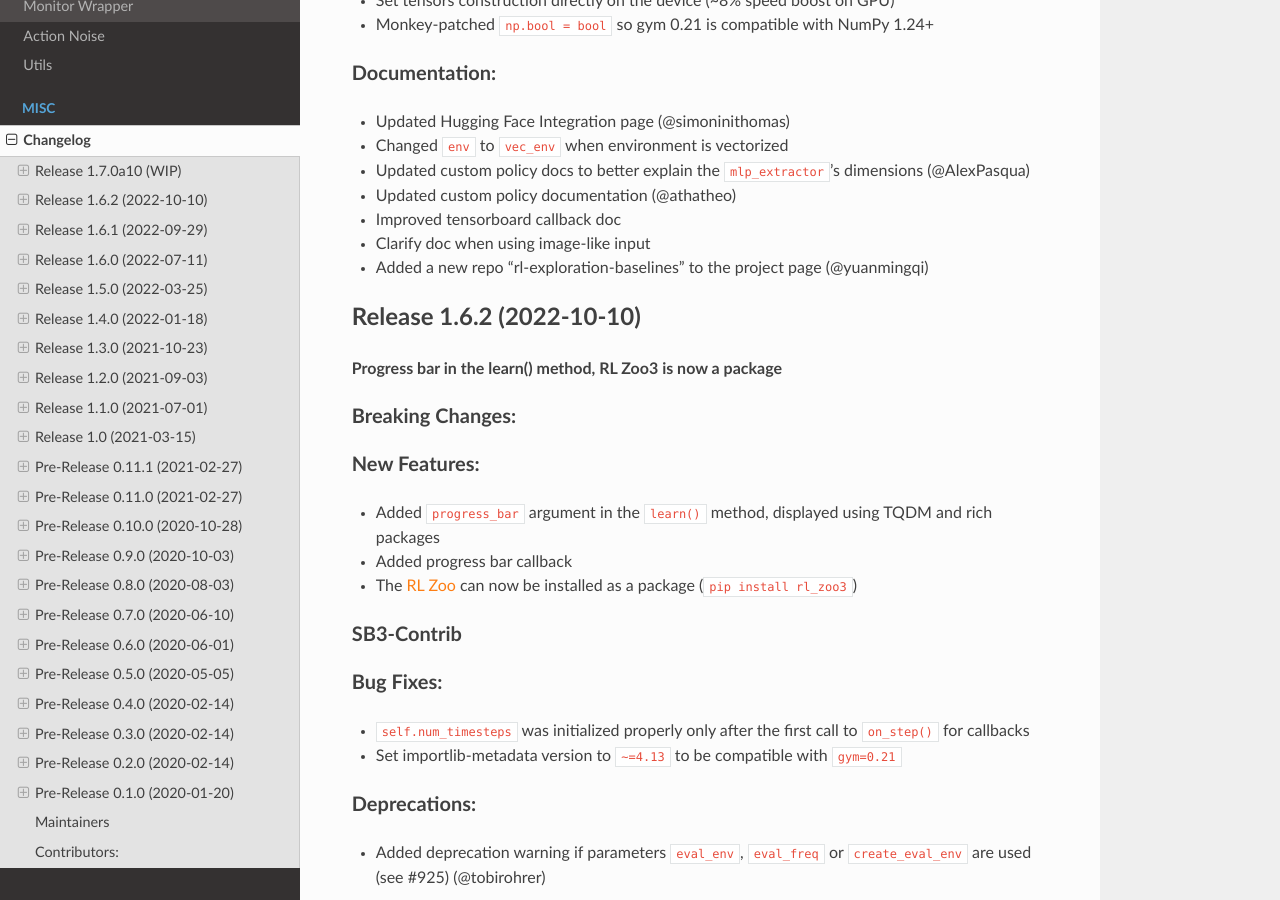
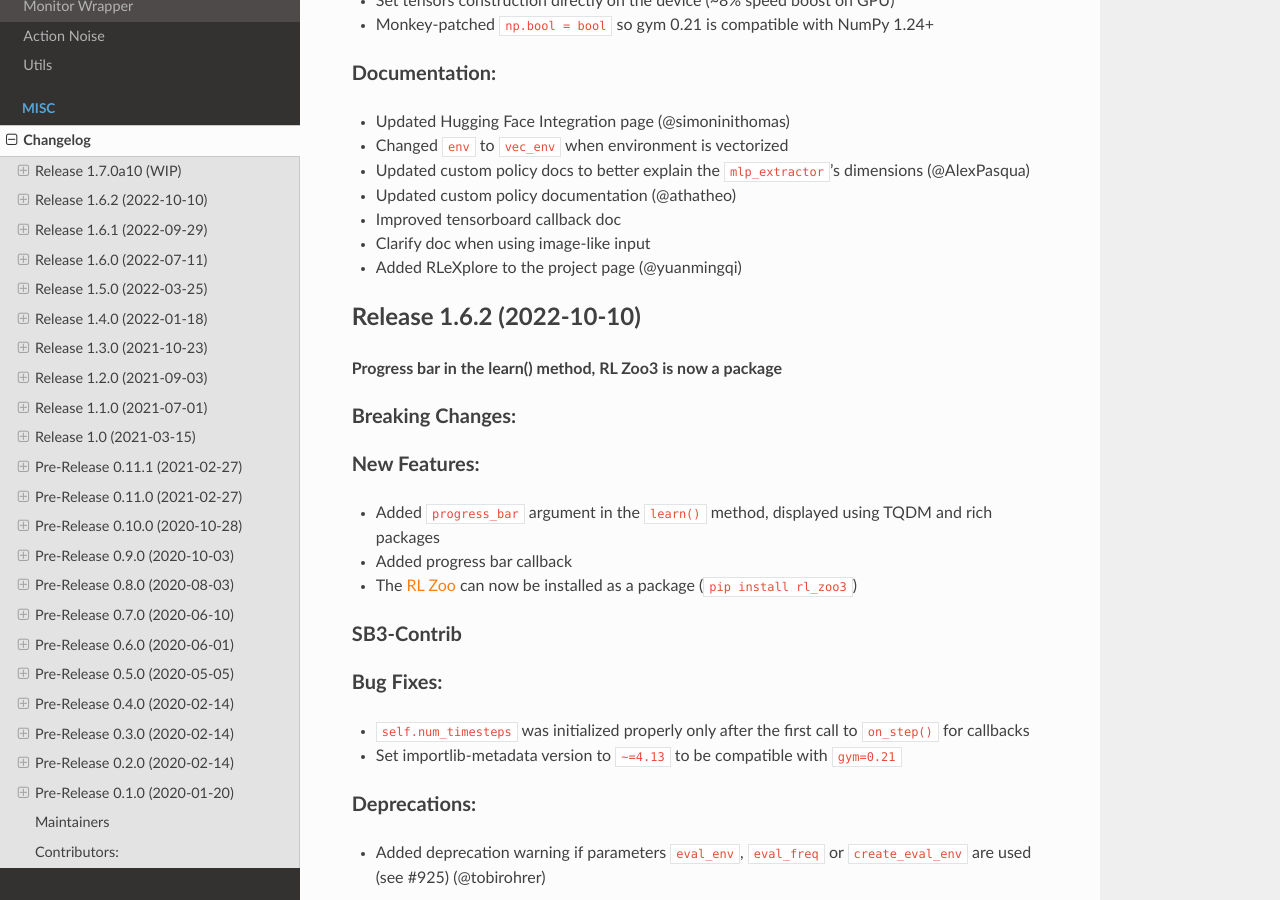
Before and after one commit to DLR-RM/stable-baselines3, a Sphinx documentation site: the page built from docs/misc/changelog.rst, in a window 1280 px wide and 900 px high, scrolled down 1863 px. Built offline with Sphinx 7.4.7 and the Read the Docs theme 2.0.0, drawn with Linux system fonts in a browser that asks for light colours; pages that are not in the unit, such as notebooks, are missing from menus.

Commit message:
Update changelog.rst

```diff
--- a/docs/misc/changelog.rst
+++ b/docs/misc/changelog.rst
@@ -80,7 +80,7 @@ Documentation:
 - Updated custom policy documentation (@athatheo)
 - Improved tensorboard callback doc
 - Clarify doc when using image-like input
-- Added a new repo "rl-exploration-baselines" to the project page (@yuanmingqi)
+- Added RLeXplore to the project page (@yuanmingqi)
 
 
 Release 1.6.2 (2022-10-10)
```
